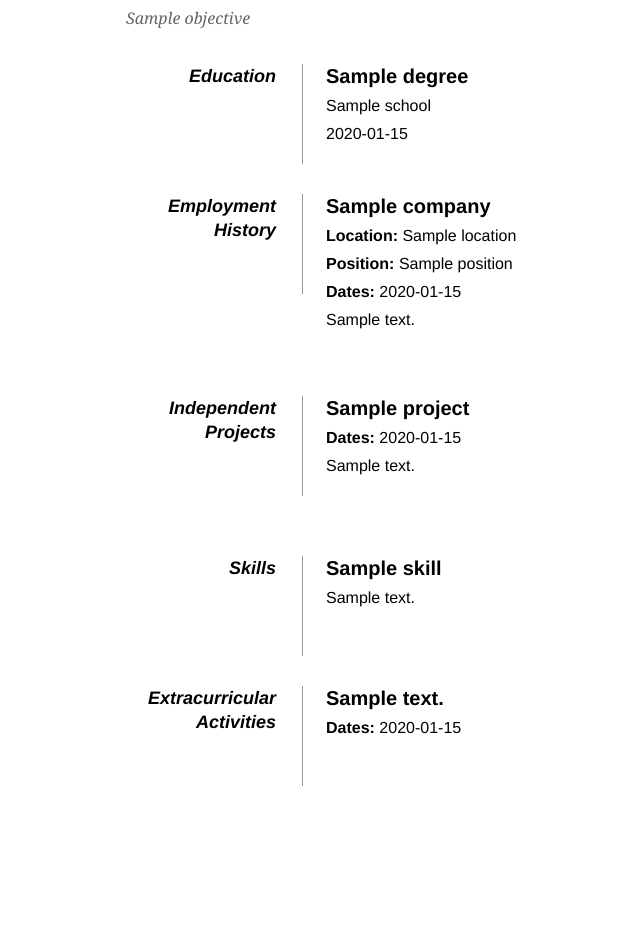
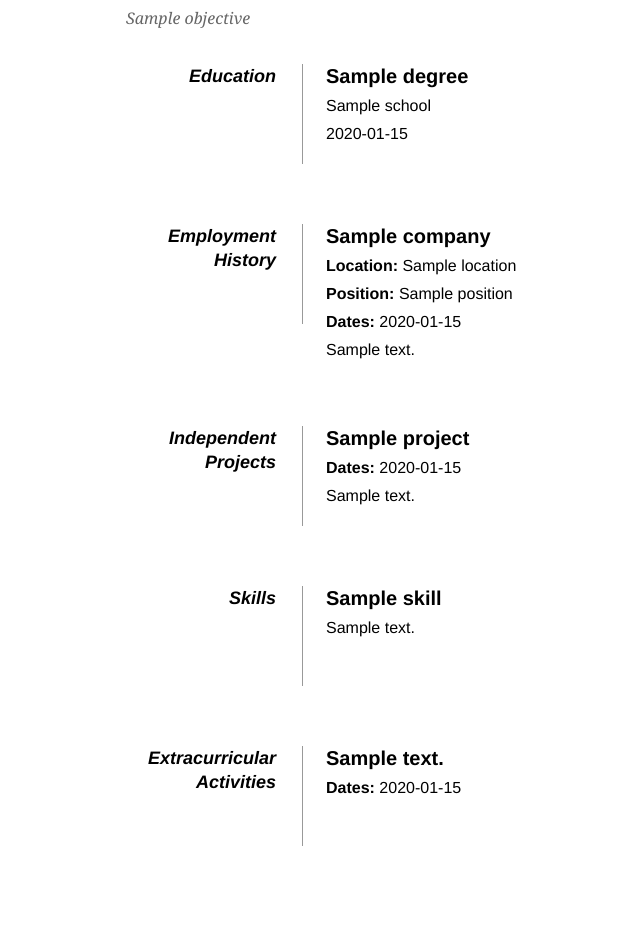
Before and after one commit to zachtib/resumeweb, a Django app: template templates/index.html in a window 1280 px wide. Shown: the part 147-1083 px from the top of the page, without its empty margins (114-754 px from the left). Before the commit the page ends 933 px from the top, so only its background shows below. Run offline with Django 3.2, Linux system fonts and the light colour scheme; the template is opened without the code that fills it: most values are stand-ins (such as "Sample title", 1, 10 or a date in 2020).

Commit message:
Fixed indentation of code and spacing between sections

```diff
--- a/templates/index.html
+++ b/templates/index.html
@@ -54,6 +54,7 @@
                     </p>{{ degree.graddate }}</p>
                 </dd>
             {% endfor %}
+            <dd class="clear"></dd>
         {% endif %}
 
         {% if jobs %}
@@ -97,6 +98,7 @@
                 <p>{{ skill.description|markdown }}</p>
             {% endfor %}
             </dd>
+            <dd class="clear"></dd>
         {% endif %}
 
         {% if extras %}
@@ -110,6 +112,7 @@
                     {% endif %}
                 </dd>
             {% endfor %}
+            <dd class="clear"></dd>
         {% endif %}
     </dl>
     </div>
```
Lines whose indentation alone changed are shown as unchanged.
